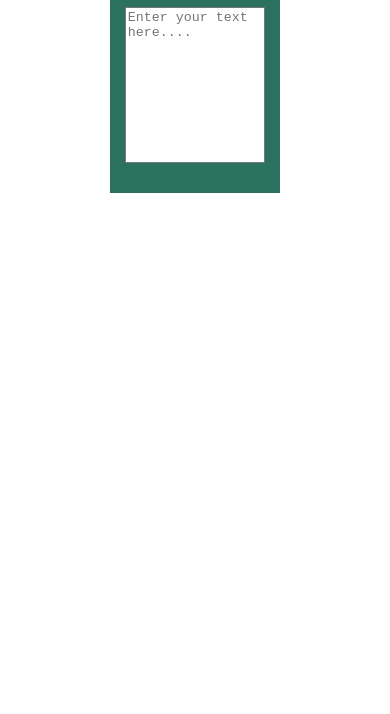
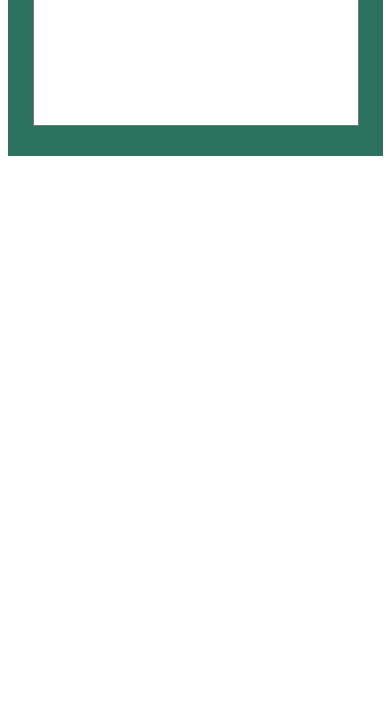
Before and after one commit to alokVerma749/word-counter-app, a plain HTML site: page index.html in a window 390 px wide. Shown: the part 130-844 px from the top of the page. Drawn offline with Linux system fonts and the light colour scheme.

Commit message:
Added media query

```diff
--- a/style.css
+++ b/style.css
@@ -29,3 +29,8 @@ div{
 .hidden{
     display: none;
 }
+@media screen and (max-width:400px){
+div{
+    width: 95%;
+}
+}
```
